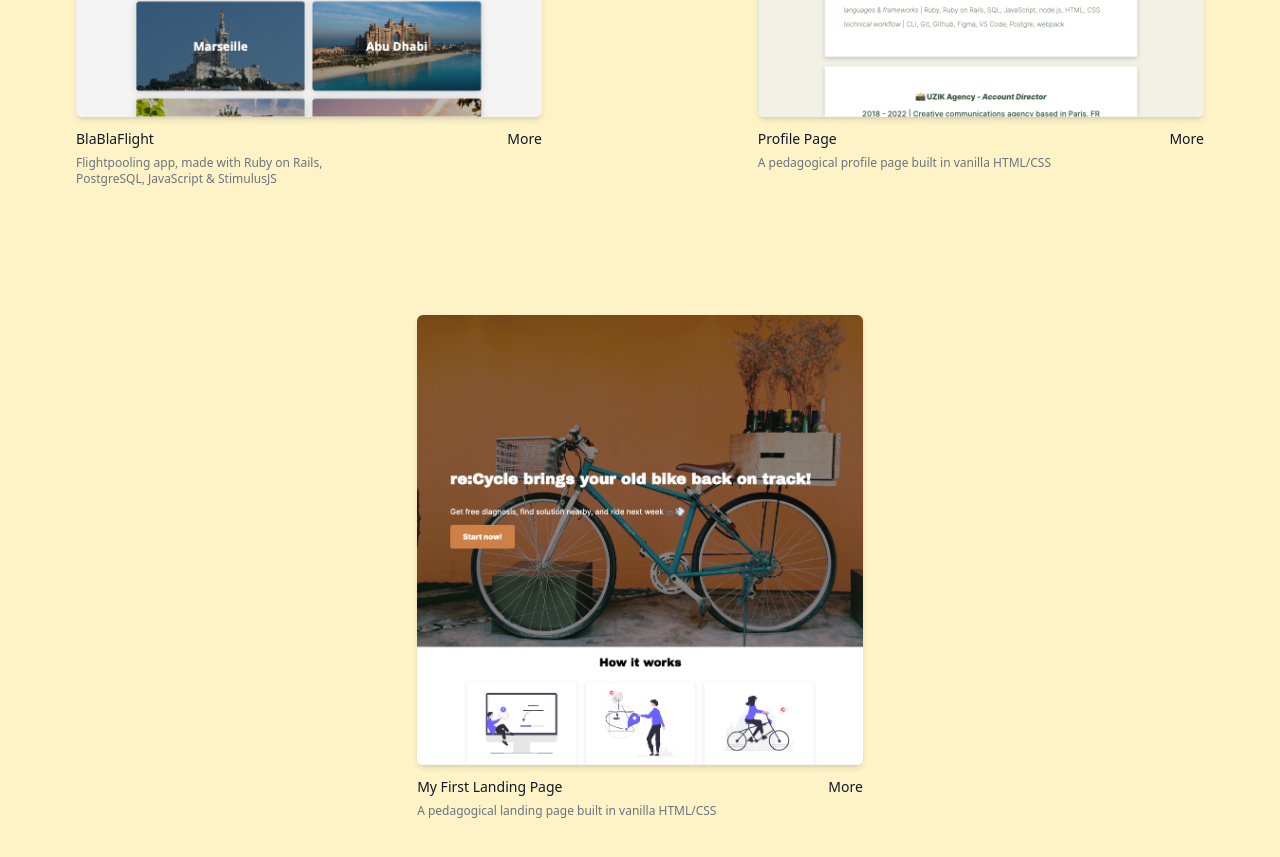
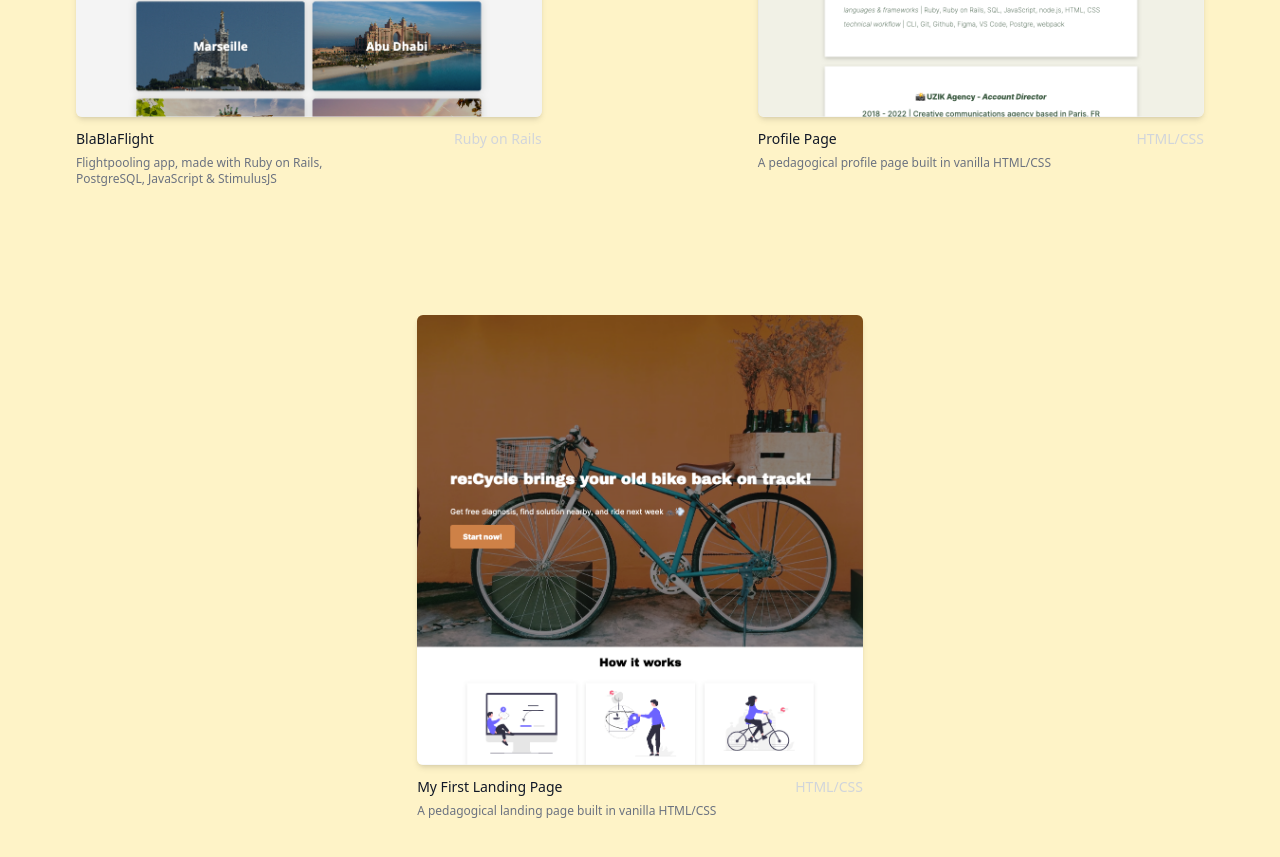
Before and after one commit to antoinemariani/portfolio, a React (Vite) app: page / in a window 1280 px wide. Shown: the part 1880-2737 px from the top of the page. Built offline with nearby package versions, Linux system fonts and the light colour scheme.

Commit message:
Fixed tech text

```diff
--- a/src/Project.jsx
+++ b/src/Project.jsx
@@ -1,8 +1,9 @@
-function Project({ name, url, img, description }) {
+function Project({ name, url, img, description, tech }) {
   const projectName = name;
   const projectUrl = url;
   const projectImg = img;
   const projectDescription = description;
+  const projectTech = tech;
 
   return (
     <a href={projectUrl} id={projectName} className="group m-8 block">
@@ -23,7 +24,7 @@ function Project({ name, url, img, description }) {
           </p>
         </div>
 
-        <p className="text-gray-900">More</p>
+        <p className="text-gray-300">{projectTech}</p>
       </div>
     </a>
   );
--- a/src/Projects.jsx
+++ b/src/Projects.jsx
@@ -12,6 +12,7 @@ function Projects() {
       name: "Pomodoro Vite.js",
       url: "/pomodoro-vitejs",
       img: pomodoroImg,
+      tech: "Vite.js",
       description: "A Pomodoro timer built with Vite.js",
     },
     {
@@ -19,6 +20,7 @@ function Projects() {
       name: "Re:Cycle",
       url: "https://www.recycle-velo.me",
       img: recycleImg,
+      tech: "Ruby on Rails",
       description:
         "Online bike repair diagnosis & services website, made with Ruby on Rails, PostgreSQL, JavaScript & StimulusJS",
     },
@@ -27,6 +29,7 @@ function Projects() {
       name: "BlaBlaFlight",
       url: "https://www.github.com/blablaflight",
       img: blablaflightImg,
+      tech: "Ruby on Rails",
       description:
         "Flightpooling app, made with Ruby on Rails, PostgreSQL, JavaScript & StimulusJS",
     },
@@ -35,6 +38,7 @@ function Projects() {
       name: "Profile Page",
       url: "/profile",
       img: profileImg,
+      tech: "HTML/CSS",
       description: "A pedagogical profile page built in vanilla HTML/CSS",
     },
     {
@@ -42,6 +46,7 @@ function Projects() {
       name: "My First Landing Page",
       url: "/landing",
       img: landingImg,
+      tech: "HTML/CSS",
       description: "A pedagogical landing page built in vanilla HTML/CSS",
     },
 
@@ -62,6 +67,7 @@ function Projects() {
         url={project.url}
         description={project.description}
         img={project.img}
+        tech={project.tech}
       />
     );
   });
```
Also changed, not shown: 2 other files (tests, documents, lock files or other folders).
